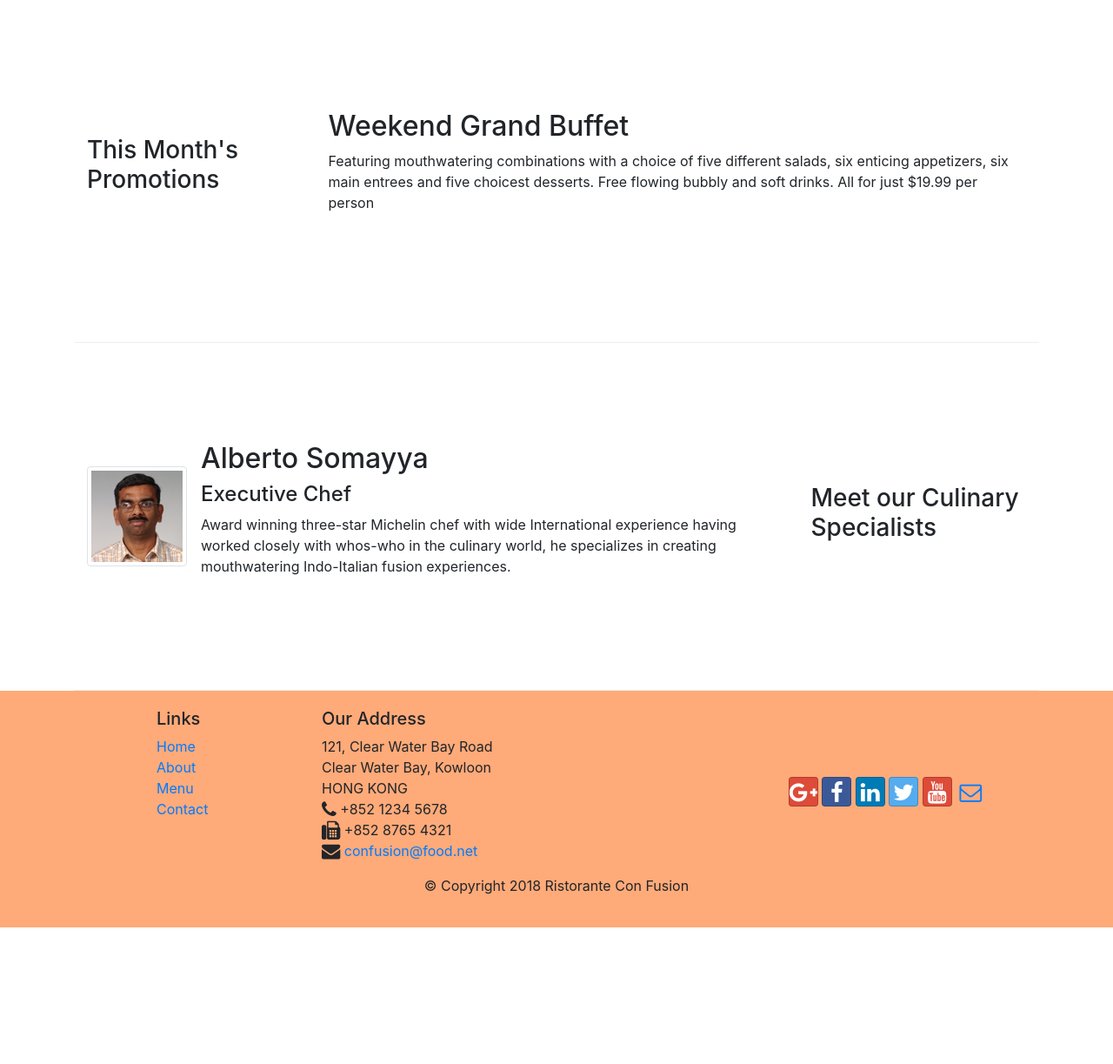
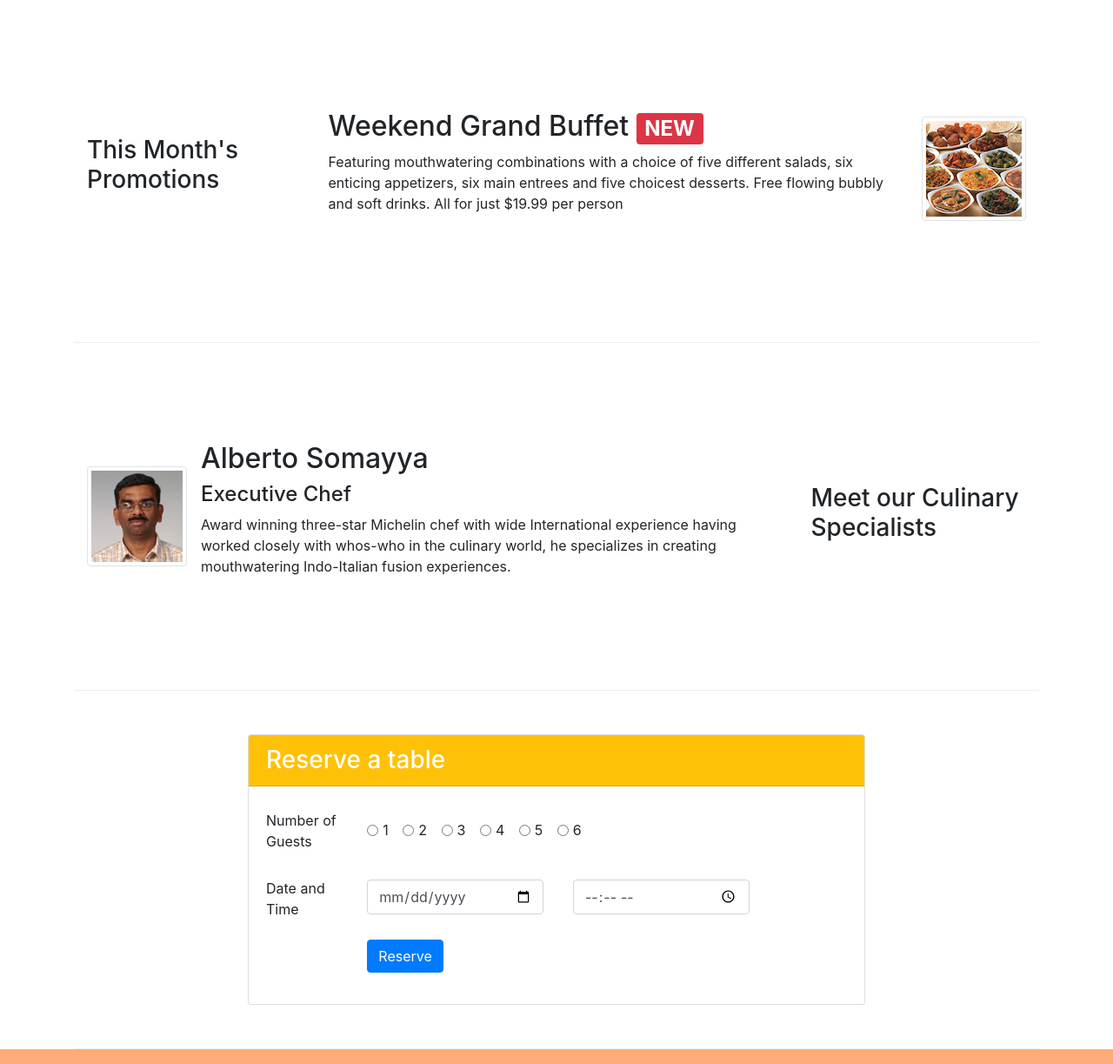
Before and after one commit to angelgonzaf/conFusion, a website: page index.html in a window 1280 px wide. Shown: the part 740-1963 px from the top of the page at 87% size. Before the commit the page ends 1806 px from the top, so only its background shows below. Drawn offline with nearby package versions, Linux system fonts and the light colour scheme.

Commit message:
Assignment 2: CSS Components

```diff
--- a/index.html
+++ b/index.html
@@ -40,8 +40,11 @@
                     <h1>Ristorante con Fusion</h1>
                     <p>We take inspiration from the World's best cuisines, and create a unique fusion experience. Our lipsmacking creations will tickle your culinary senses!</p>
                 </div>
-                <div class="col-12 col-sm align-self-center">
+                <div class="col-12 col-sm-3 align-self-center">
                     <img src="img/logo.png" class="img-fluid">
+                </div>
+                <div class="col-12 col-sm-3 align-self-center">
+                    <a role="button" class="btn btn-warning btn-md btn-block text-dark" href="#reserveForm">Reserve Table</a>
                 </div>
             </div>
         </div>
@@ -57,7 +60,7 @@
                     <img class="d-flex mr-3 img-thumbnail align-self-center"
                     src="img/uthappizza.png" alt="uthapizza">
                     <div class="media-body">
-                        <h2 class="mt-0">Uthappizza</h2>
+                        <h2 class="mt-0">Uthappizza <span class="badge badge-danger">HOT </span><span class="badge badge-pill badge-secondary">$4.99</span></h2>
                         <p class="d-none d-sm-block">A unique combination of Indian Uthappam (pancake) and Italian pizza, topped with Cerignola olives, ripe vine cherry tomatoes, Vidalia onion, Guntur chillies and Buffalo Paneer.</p>
                     </div>
                 </div>
@@ -70,8 +73,14 @@
                 <h3>This Month's Promotions</h3>
             </div>
             <div class="col col-sm col-md">
-                <h2>Weekend Grand Buffet</h2>
-                <p>Featuring mouthwatering combinations with a choice of five different salads, six enticing appetizers, six main entrees and five choicest desserts. Free flowing bubbly and soft drinks. All for just $19.99 per person </p>
+                <div class="media">
+                    <div class="media-body">
+                        <h2 class="mt-0">Weekend Grand Buffet <span class="badge badge-danger">NEW</span> </h2>
+                        <p class="d-none d-sm-block">Featuring mouthwatering combinations with a choice of five different salads, six enticing appetizers, six main entrees and five choicest desserts. Free flowing bubbly and soft drinks. All for just $19.99 per person </p>
+                    </div>
+                   <img class="d-flex ml-3 img-thumbnail align-self-center"
+                    src="img/buffet.png" alt="buffet">
+                </div>
             </div>
         </div>
 
@@ -89,6 +98,58 @@
                         <p class="d-none d-sm-block">Award winning three-star Michelin chef with wide International experience having worked closely with whos-who in the culinary world, he specializes in creating mouthwatering Indo-Italian fusion experiences. </p>
 
                     </div>
+                </div>
+            </div>
+        </div>
+        <div class="row row-content align-items-center">
+            <div class="col-12 col-sm-8 offset-sm-2">
+                <div class="card">
+                    <h3 class="card-header bg-warning text-white">Reserve a table</h3>
+                    <form class="card-body" id="reserveForm">
+                        <div class="form-group row">
+                            <label for="numberguests" class="col-sm-2 col-form-label">Number of Guests</label>
+                            <div class="col-sm-10 align-self-center">
+                                <div class="form-check form-check-inline">
+                                    <input type="radio" class="form-check-input" name="RadioOptions" id="guestRadio1" value="1guest">
+                                    <label class="form-check-label" for="guestRadio1">1</label>
+                                </div>
+                                <div class="form-check form-check-inline">
+                                    <input type="radio" class="form-check-input" name="RadioOptions" id="guestRadio2" value="2guest">
+                                    <label class="form-check-label" for="guestRadio2">2</label>
+                                </div>
+                                <div class="form-check form-check-inline">
+                                    <input type="radio" class="form-check-input" name="RadioOptions" id="guestRadio3" value="3guest">
+                                    <label class="form-check-label" for="guestRadio3">3</label>
+                                </div>
+                                <div class="form-check form-check-inline">
+                                    <input type="radio" class="form-check-input" name="RadioOptions" id="guestRadio4" value="4guest">
+                                    <label class="form-check-label" for="guestRadio4">4</label>
+                                </div>
+                                <div class="form-check form-check-inline">
+                                    <input type="radio" class="form-check-input" name="RadioOptions" id="guestRadio5" value="5guest">
+                                    <label class="form-check-label" for="guestRadio5">5</label>
+                                </div>
+                                <div class="form-check form-check-inline">
+                                    <input type="radio" class="form-check-input" name="RadioOptions" id="guestRadio6" value="6guest">
+                                    <label class="form-check-label" for="guestRadio6">6</label>
+                                </div>
+                            </div>
+                        </div>
+                        <div class="form-group row">
+                            <label for="date" class="col-sm-2 col-form-label">Date and Time</label>
+                            <div class="col-6 col-sm-4 mr-1 mb-1 align-self-center">
+                                <input type="date" class="form-control" id="date" placeholder="Date">
+                            </div>
+                            <div class="col-6 col-sm-4 mb-1 align-self-center">
+                                <input type="time" class="form-control" id="date" placeholder="Time">
+                            </div>
+                        </div>
+                        <div class="form-group row">
+                            <div class="col offset-sm-2">
+                                <button class="btn btn-primary" type="submit">Reserve</button>
+                            </div>
+                        </div>
+                    </form>
                 </div>
             </div>
         </div>
```
